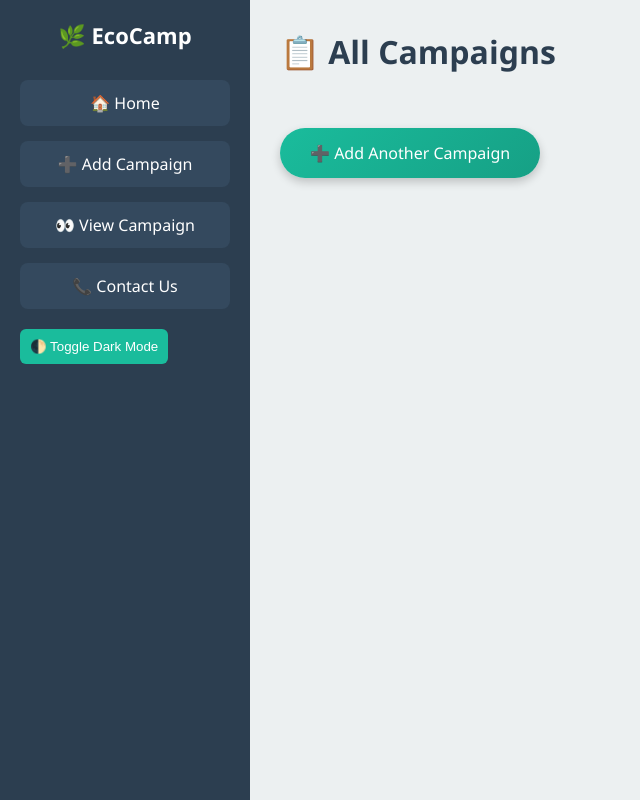
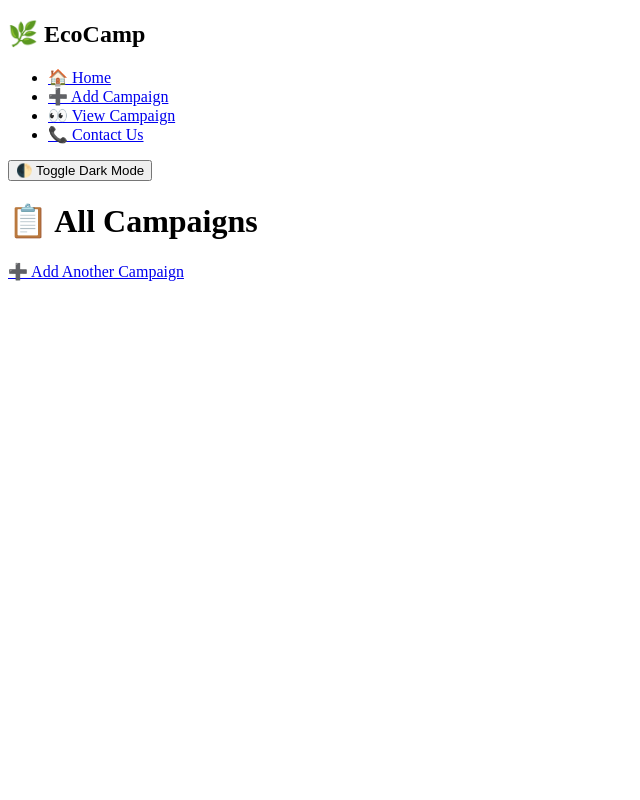
Before and after one commit to dipanshuag19/EcoCamp, a Flask app: template templates/index.html in a window 1280 px wide. Shown: the whole page, without its empty margins (0-640 px from the left). Run offline with Flask 3, Linux system fonts and the light colour scheme; the template is opened without the code that fills it, so the values that code supplies are empty.

Commit message:
Update index.html

```diff
--- a/templates/index.html
+++ b/templates/index.html
@@ -4,165 +4,6 @@
   <meta charset="UTF-8" />
   <meta name="viewport" content="width=device-width, initial-scale=1.0" />
   <title>EcoCamp | Home</title>
-  <style>
-    * {
-      box-sizing: border-box;
-      margin: 0;
-      padding: 0;
-      transition: all 0.3s ease-in-out;
-    }
-
-    body {
-      font-family: 'Segoe UI', sans-serif;
-      background-color: #ecf0f1;
-      color: #2c3e50;
-      min-height: 100vh;
-    }
-
-    .dark-mode {
-      background-color: #121212;
-      color: #f1f1f1;
-    }
-
-    .container {
-      display: flex;
-      flex-direction: row;
-      min-height: 100vh;
-    }
-
-    .left {
-      width: 250px;
-      background-color: #2c3e50;
-      color: white;
-      padding: 20px;
-    }
-
-    .left h2 {
-      text-align: center;
-      margin-bottom: 30px;
-      font-size: 22px;
-    }
-
-    .left-menu {
-      list-style: none;
-      display: flex;
-      flex-direction: column;
-      gap: 15px;
-    }
-
-    .left-items a {
-      text-decoration: none;
-      background-color: #34495e;
-      padding: 12px;
-      text-align: center;
-      border-radius: 8px;
-      color: white;
-      transition: 0.3s;
-      display: block;
-    }
-
-    .left-items a:hover {
-      background-color: #1abc9c;
-    }
-
-    .toggle-btn {
-      margin-top: 20px;
-      background: #1abc9c;
-      color: white;
-      padding: 10px;
-      border: none;
-      border-radius: 6px;
-      cursor: pointer;
-    }
-
-    .right {
-      flex: 1;
-      padding: 30px;
-    }
-
-    .events-wrapper {
-      display: flex;
-      flex-wrap: wrap;
-      gap: 20px;
-    }
-
-    .event-card {
-      background: white;
-      padding: 20px;
-      border-radius: 12px;
-      box-shadow: 0 4px 12px rgba(0,0,0,0.1);
-      display: flex;
-      flex-direction: column;
-      justify-content: space-between;
-      align-items: flex-start;
-      transition: all 0.3s ease-in-out;
-      width: 300px;
-    }
-
-    .dark-mode .event-card {
-      background-color: #1e1e1e;
-      color: #f1f1f1;
-    }
-
-    .event-card h3 {
-      font-size: 18px;
-      margin-bottom: 12px;
-    }
-
-    .delete-btn {
-      background: #e74c3c;
-      border: none;
-      padding: 8px 16px;
-      border-radius: 6px;
-      color: white;
-      cursor: pointer;
-      align-self: flex-end;
-    }
-
-    .add-btn {
-      display: inline-block;
-      margin-top: 30px;
-      padding: 14px 30px;
-      font-size: 16px;
-      background: linear-gradient(135deg, #1abc9c, #16a085);
-      color: white;
-      border: none;
-      border-radius: 40px;
-      cursor: pointer;
-      box-shadow: 0 4px 10px rgba(0,0,0,0.2);
-      text-decoration: none;
-    }
-
-    .add-btn:hover {
-      background: linear-gradient(135deg, #16a085, #1abc9c);
-    }
-
-    @media (max-width: 768px) {
-      .container {
-        flex-direction: column;
-      }
-      .left {
-        width: 100%;
-        text-align: center;
-      }
-      .left-menu {
-        flex-direction: row;
-        justify-content: center;
-        flex-wrap: wrap;
-      }
-      .left-items a {
-        width: auto;
-        padding: 10px 20px;
-        font-size: 14px;
-      }
-      .right {
-        padding: 20px;
-      }
-      .events-wrapper {
-        justify-content: center;
-      }
-    }
-  </style>
 </head>
 <body>
 
@@ -179,13 +20,13 @@
     </div>
 
     <div class="right">
-      <h1 style="margin-bottom: 25px;">📋 All Campaigns</h1>
+      <h1>📋 All Campaigns</h1>
 
       <div class="events-wrapper">
         {% for x in mylist %}
         <div class="event-card">
           <h3>{{ x }}</h3>
-          <form method="POST" action="/deleteevent" style="margin: 0;">
+          <form method="POST" action="/deleteevent">
             <input type="hidden" name="eventid" value="{{ x.split(' ')[1] }}"/>
             <button class="delete-btn" type="submit">🗑 Delete</button>
           </form>
```
